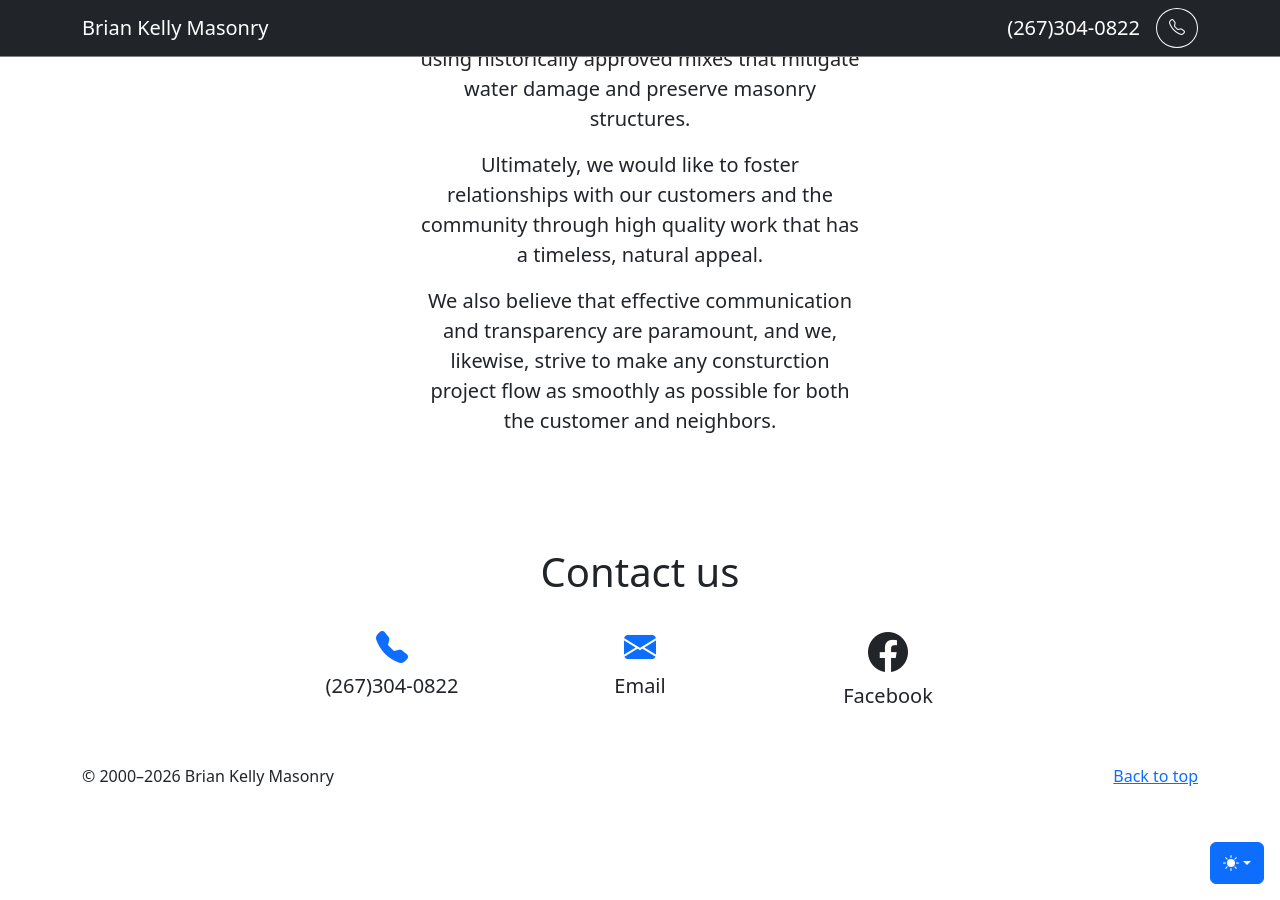
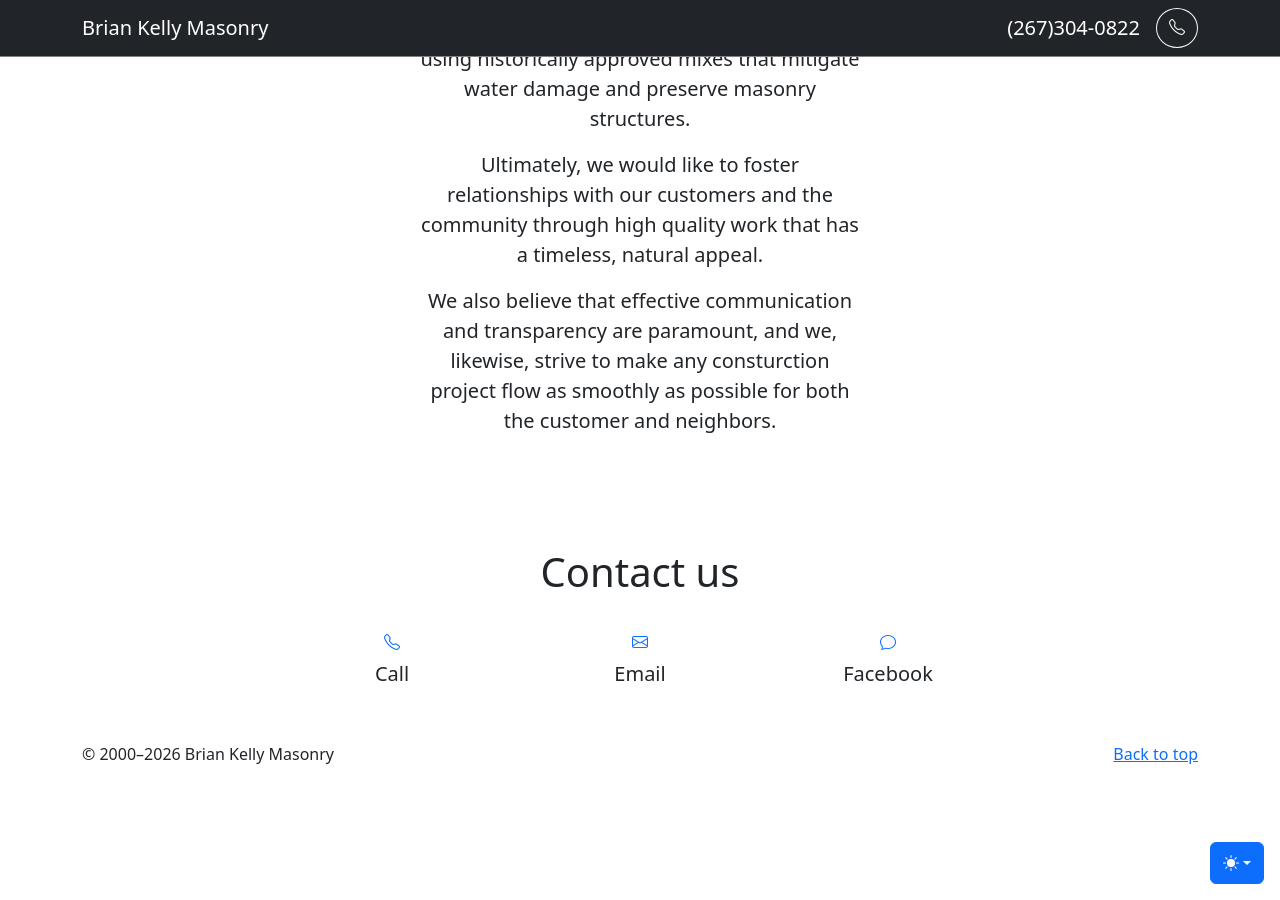
Before and after one commit to ryanbyoung/briankellymasonry, a Jekyll site: the page built from index.html, in a window 1280 px wide and 900 px high, scrolled down 1159 px. Built offline with Jekyll 4.4.1, drawn with Linux system fonts in a browser that asks for light colours.

Commit message:
Update index.html

```diff
--- a/index.html
+++ b/index.html
@@ -45,24 +45,14 @@
                 <h2 class="fw-light text-center h1">Contact us</h2>
                 <div class="row">
                 <div class="col-md-4 pt-4">
-                  <!--<svg version="1.1" id="Layer_1" xmlns="http://www.w3.org/2000/svg" xmlns:xlink="http://www.w3.org/1999/xlink" x="0px" y="0px" width="60" height="60" viewBox="0 0 512 512" enable-background="new 0 0 512 512" xml:space="preserve">
-                    <path fill="currentColor" d="M366.24,82.96c0-18.202-14.758-32.96-32.96-32.96H176.72c-18.202,0-32.96,14.758-32.96,32.96v346.08 c0,18.202,14.758,32.96,32.96,32.96h156.56c18.202,0,32.96-14.758,32.96-32.96V82.96z M238.653,87.08h32.959 c2.277,0,4.12,1.845,4.12,4.12c0,2.275-1.843,4.12-4.12,4.12h-32.959c-2.275,0-4.12-1.845-4.12-4.12 C234.533,88.925,236.378,87.08,238.653,87.08z M253.761,442.494c-9.101,0-16.486-7.379-16.486-16.479 c0-9.102,7.385-16.48,16.486-16.48c9.101,0,16.472,7.379,16.472,16.48C270.233,435.115,262.862,442.494,253.761,442.494z M345.64,396.08H164.36V120.04h181.28V396.08z"></path>
-                  </svg>-->
                   <a href="tel:2525489030">
-                    <i aria-label="Call Us" class="bi bi-telephone-fill h2" role="button"></i>
+                    <i aria-label="Call Us" class="bi bi-telephone" role="button"></i>
                   </a>
-                  <h3 class="h5 fw-light pt-2">(267)304-0822</h3>
-                  <!--<p>
-                    <a class="btn btn-outline-secondary me-2" href="tel:2673040822" role="button">Call</a>
-                    <a class="btn btn-outline-secondary" href="sms:2673040822" role="button">Text</a>
-                  </p>-->
+                  <h3 class="h5 fw-light pt-2">Call</h3>
                 </div>
                 <div class="col-md-4 pt-4">
-                  <!--<svg class="icon icon-mail" xmlns="http://www.w3.org/2000/svg" xmlns:xlink="http://www.w3.org/1999/xlink" version="1.1" width="60" height="60" viewBox="0 0 1024 1024">
-                    <path fill="currentColor" d="M896 160h-768c-70.688 0-128 57.344-128 128v416c0 70.688 57.312 128 128 128h768c70.688 0 128-57.312 128-128v-416c0-70.656-57.312-128-128-128zM64 328l223.968 168-223.968 168v-336zM960 704c0 35.328-28.736 64-64 64h-768c-35.296 0-64-28.672-64-64l250.624-188 139.776 104.864c17.056 12.736 37.312 19.2 57.6 19.2 20.256 0 40.512-6.432 57.568-19.2l139.808-104.864 250.624 188zM960 664l-224-168 224-168v336zM550.368 595.264c-11.168 8.384-24.416 12.8-38.368 12.8s-27.232-4.448-38.4-12.8l-409.6-307.264c0-35.296 28.704-64 64-64h768c35.264 0 64 28.704 64 64l-409.632 307.264z"></path>
-                  </svg>-->
                   <a href="mailto:briankellymasonry@gmail.com">
-                    <i aria-label="Email Us" class="bi bi-envelope-fill h2" role="button"></i>
+                    <i aria-label="Email Us" class="bi bi-envelope" role="button"></i>
                   </a>
                   <h3 class="h5 fw-light pt-2">Email</h3>
                   <!--<p>
@@ -70,8 +60,8 @@
                   </p>-->
                 </div>
                 <div class="col-md-4 pt-4">
-                  <a href="https://www.facebook.com/#">
-                    <i aria-label="Go to Brian Kelly Mansonry's Facebook page" class="bi bi-facebook text-body h1" role="button"></i>
+                  <a href="sms:2525489030">
+                    <i aria-label="Text Us" class="bi bi-chat" role="button"></i>
                   </a>
                   <h3 class="h5 fw-light pt-2">Facebook</h3>
                   <!--<p>
```
